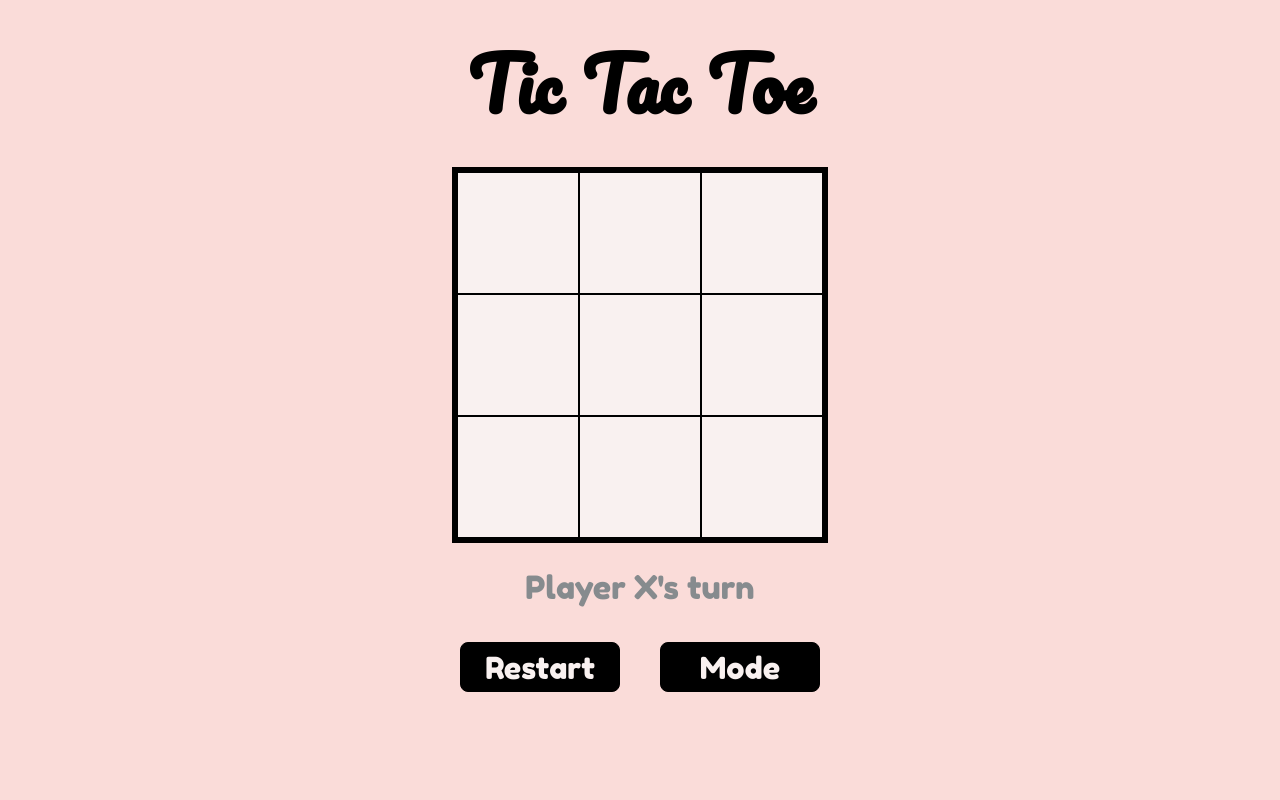
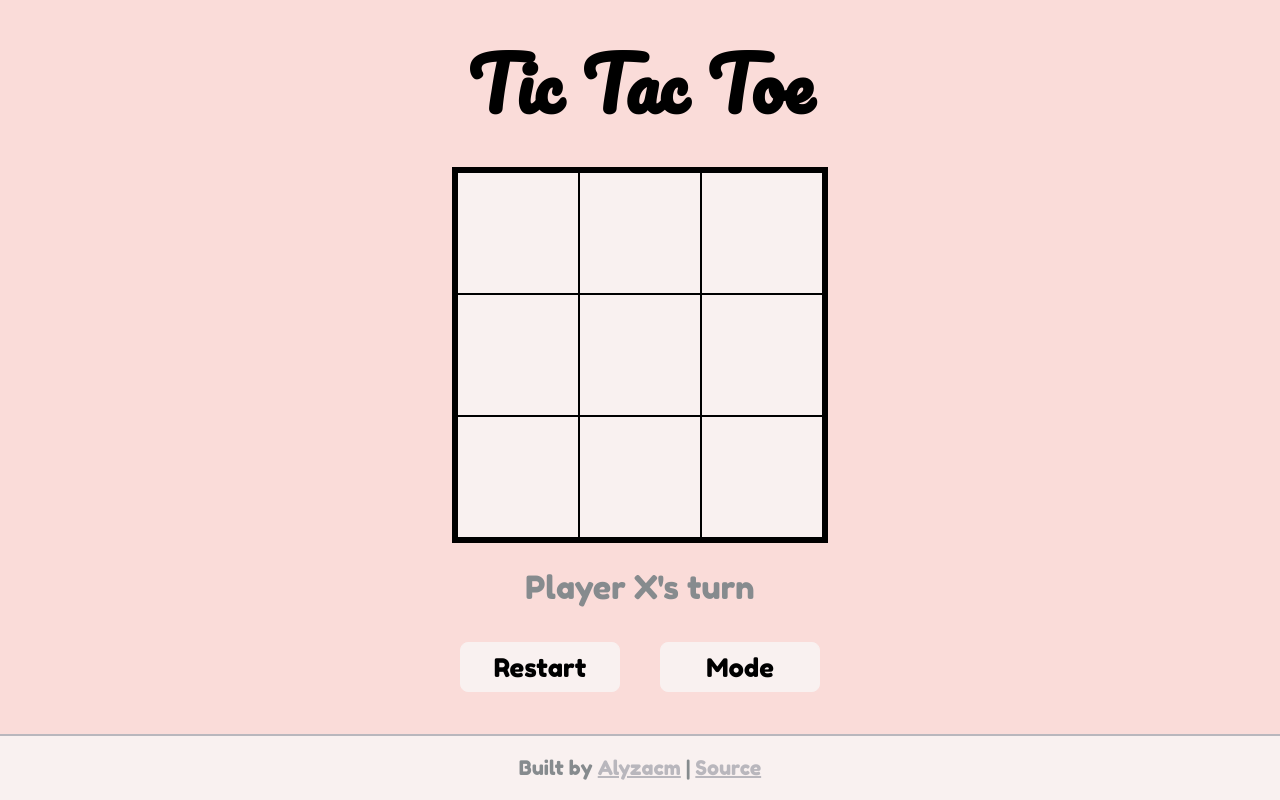
Before and after one commit to alyzacm/tic-tac-toe, a plain HTML site: page index.html in a window 1280 px wide. Both pictures are taken after a click on the button "Player vs Player". Drawn offline with Linux system fonts and the light colour scheme.

Commit message:
Added footer and updated style

```diff
--- a/index.html
+++ b/index.html
@@ -11,8 +11,6 @@
     <body>
         <h1>Tic Tac Toe</h1>
         <div id = "game" class="hide-gameboard">
-
-
             <div id="center">
                 <div id="board">
                     <div class = "cell free" data-index = "0"></div>
@@ -25,8 +23,6 @@
                     <div class = "cell free" data-index = "7"></div>
                     <div class = "cell free" data-index = "8"></div>
                 </div>
-
-
             </div>
             <div id="message">Player X's turn</div>
             <div id="btn-holder">
@@ -40,6 +36,13 @@
             <button id="hard" class="mode">Player vs Hard Bot</button>
         </div>
     </body>
+    <footer>
+        <div class="footer">
+            <p>Built by <a href="https://github.com/alyzacm">Alyzacm</a> |
+                <a href="https://github.com/alyzacm/tic-tac-toe">Source</a>
+            </p>
+        </div>
+    </footer>
 
     <script src="main.js"></script>
 </html>
--- a/main.js
+++ b/main.js
@@ -213,38 +213,18 @@ const gameController = (function() {
         return moves[bestMove];
     }
 
-    // const minimaxScore = (results, depth) => {
-    //     if(results === 'X'){
-    //         return {score: depth - 10};
-    //     }
-    //     else if(results === 'O'){
-    //         return {score:10 - depth};
-    //     }
-    //     else if(results === "tie"){
-    //         return {score:0};
-    //     }
-    // }
-
     const minimax = (board, player, depth) => {
         let arr = board.getAvailableMoves();
         let results = board.checkWinner("minimax");
-        // if(arr.length === 0 || depth === 7){
-        //     return minimaxScore(results,depth)
-        // }
+
         if(results === 'X'){
-            return {
-                score: depth - 10
-            };
+            return {score: depth - 10};
         }
         else if(results === 'O'){
-            return {
-                score: 10 - depth
-            };
+            return {score:10 - depth};
         }
         else if(results === "tie"){
-            return {
-                score: 0
-            };
+            return {score:0};
         }
 
         let moves = [];
@@ -269,16 +249,14 @@ const gameController = (function() {
 
     const computerPlay = (mode) => {
         changeTurn();
-        let wait;
+        let wait = 750;
         let availableMoves = gameboard.getAvailableMoves();
         let i;
         if(mode === "easy"){
             i = availableMoves[Math.floor(Math.random() * availableMoves.length)];
-            wait = 750;
         }
         else if(mode === "hard"){
             i = minimax(gameboard, playerO, 0).index;
-            wait = 750;
         }
 
         setTimeout(function (){
--- a/style.css
+++ b/style.css
@@ -1,19 +1,15 @@
 :root{
     --cream: #F9F1F0;
-    /*--light-rose: #EED6D3;*/
     --light-rose: #FADCD9;
-    /*--rose: #F8AFA6;*/
     --light-gray: #B9B7BD;
     --coral: #F79489;
     --gray: #868B8E;
-    /*--gray: #6C6A61;*/
 }
 
 body{
     font-family: 'Fredoka One', cursive;
     background-color: var(--light-rose);
 }
-
 
 h1{
     font-family: 'Pacifico', cursive;
@@ -28,10 +24,6 @@ button{
 
 .hide-gameboard{
     display: none;
-}
-
-#center{
-
 }
 
 #board{
@@ -82,17 +74,16 @@ button{
     height: 50px;
     width: 160px;
     border-radius: 8px;
-    border: 1px solid black;
-    background-color: black;
-    color: var(--cream);
-    font-size: 1.9rem;
+    border: 1px solid var(--cream);
+    background-color: var(--cream);
+    font-size: 1.60rem;
     cursor: pointer;
     margin: 20px;
 }
 
 .btn:hover{
-    background-color: var(--gray);
-    border: 1px solid var(--gray);
+    background-color: var(--light-gray);
+    border: 1px solid var(--light-gray);
 }
 
 #btn-holder{
@@ -128,5 +119,27 @@ button{
 
 
 .mode:hover{
-        background-color: var(--light-gray);
+    background-color: var(--light-gray);
 }
+
+.footer{
+    font-size: 20px;
+    text-align: center;
+    position: fixed;
+    bottom: 1px;
+    width: 100%;
+    background-color: var(--cream);
+    left: 0;
+    right: 0;
+    bottom: 0;
+    border-top: 2px solid var(--light-gray);
+    color: var(--gray);
+}
+
+a{
+    color: var(--light-gray);
+}
+
+a:hover, a:active, a:focus {
+    color: var(--light-rose);
+}
```
